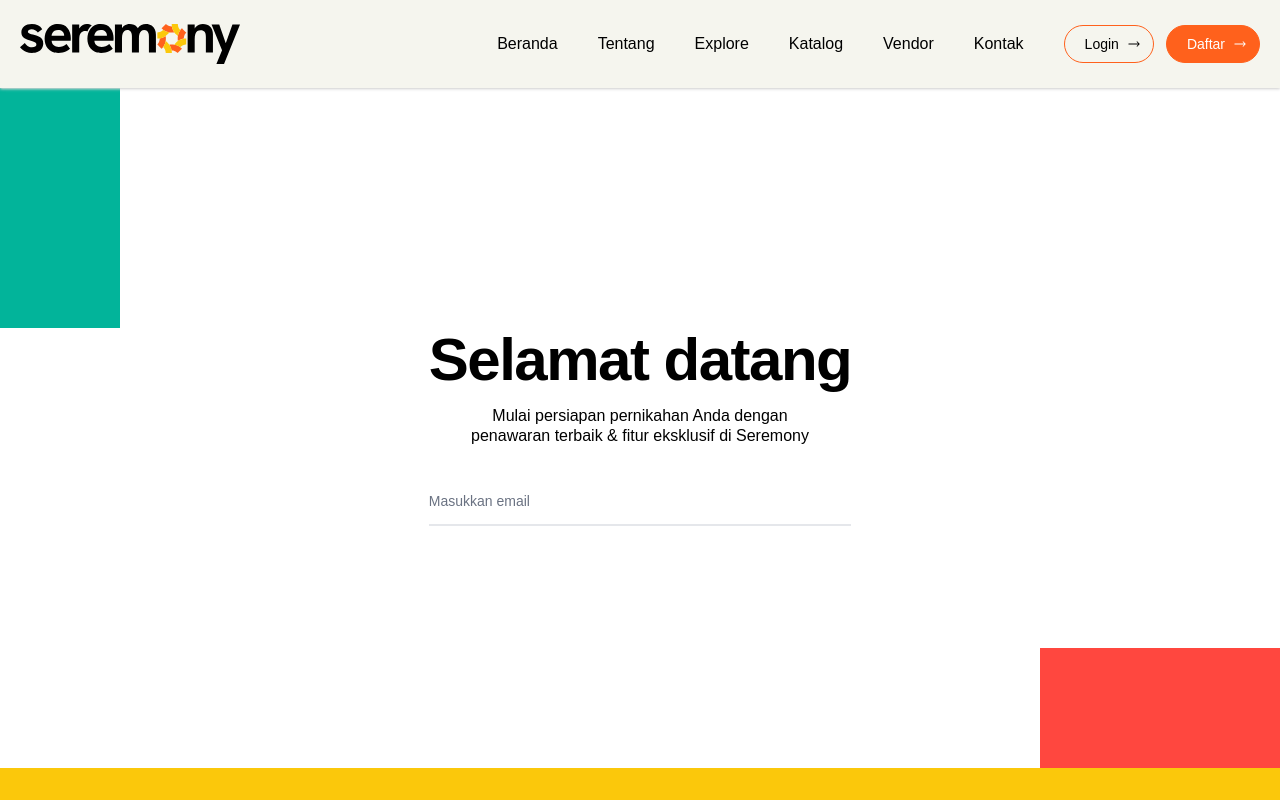
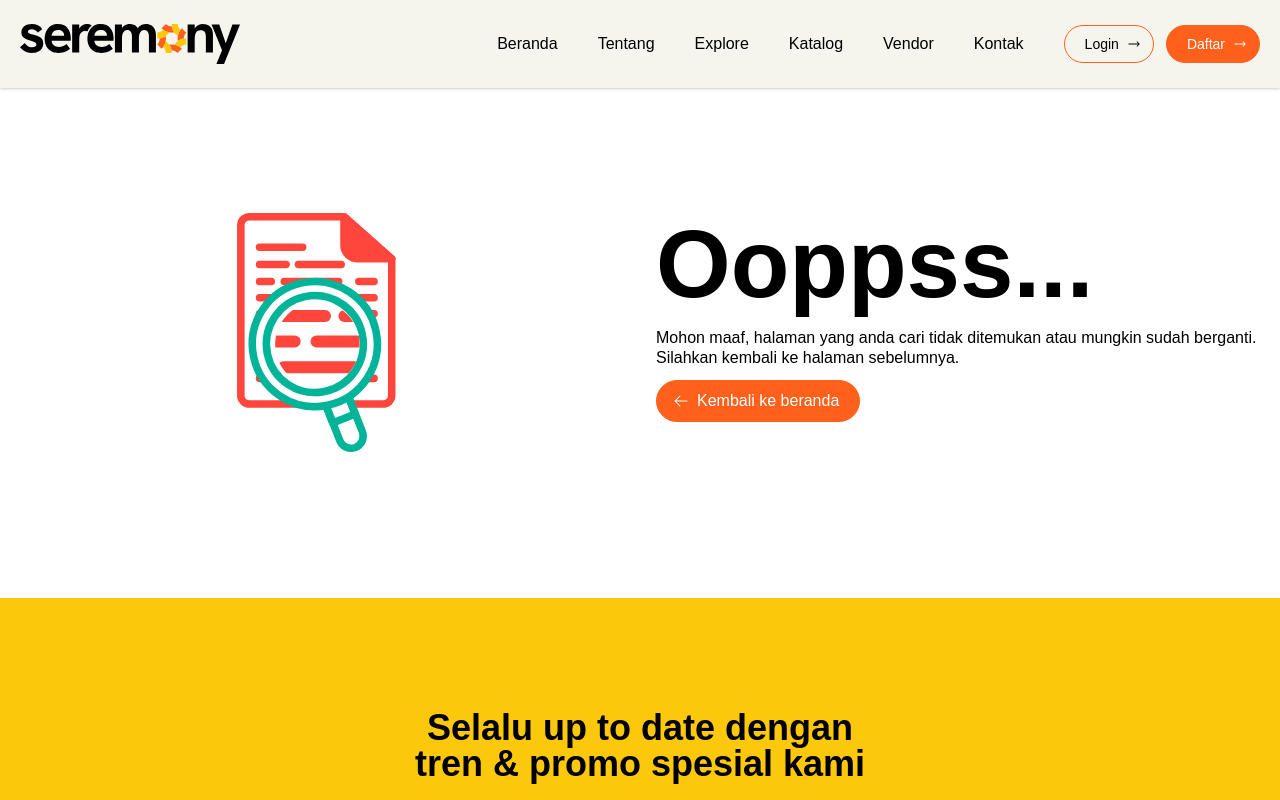
Before and after one commit to muhammadrizkipurba/seremony.id, a Next.js app: page /login in a window 1280 px wide. Shown: the top 800 px of the page. Built offline with nearby package versions, Linux system fonts and the light colour scheme; a web font is replaced by a local one.

Commit message:
[update] single product page layout and image update

```diff
--- a/app/explore/page.tsx
+++ b/app/explore/page.tsx
@@ -1,11 +1,38 @@
+'use client'
+import Link from 'next/link'
+import dynamic from 'next/dynamic';
+import { HiArrowLeft } from 'react-icons/hi2'
+import NotFoundLottie from '@/app/404-not-found.json';
 import MainLayout from '@/components/layout/MainLayout'
-import React from 'react'
+
+const LottiePlayer = dynamic(() => import('@/components/LottiePlayer'), {
+  ssr: false,
+});
 
 const ExplorePage = () => {
   return (
     <MainLayout>
-      <main className='custom-container py-20'>
-        <h1>Explore Package</h1>
+      <main className="min-h-[50vh] custom-container pb-32 pt-20">
+        <div className="grid grid-cols-1 lg:grid-cols-2 gap-8">
+          <div className="flex flex-col items-center lg:items-start justify-center h-full order-1 lg:order-2">
+            <h2 className="text-6xl lg:text-8xl font-bold">Ooppss...</h2>
+            <p className="max-w-2xl mt-4 leading-5 lg:text-left text-center">
+              Mohon maaf, halaman yang anda cari tidak ditemukan atau mungkin sudah berganti. Silahkan kembali ke halaman sebelumnya.
+            </p>
+            <div>
+              <Link href={"/"} className="inline-flex items-center gap-2 button-primary-orange ps-4 pe-5 py-2 mt-3 hover:font-bold">
+                <HiArrowLeft />
+                Kembali ke beranda
+              </Link>
+            </div>
+          </div>
+          <LottiePlayer
+            src={NotFoundLottie}
+            autoplay
+            loop
+            className='h-auto w-[60%] lg:w-[50%]'
+          />
+        </div>
       </main>
     </MainLayout>
   )
--- a/app/katalog/[slug]/PackageInfoDetails.tsx
+++ b/app/katalog/[slug]/PackageInfoDetails.tsx
@@ -24,7 +24,9 @@ const PackageInfoDetails = ({
                       <span className='mt-1'>{item.vendor_options[0]}</span>
                     </div>
                     <p className='mt-1'>{item.vendor_info.address}</p>
-                    <iframe src="https://www.google.com/maps/embed?pb=!1m18!1m12!1m3!1d3982.044611200672!2d98.64256817526511!3d3.577220850371502!2m3!1f0!2f0!3f0!3m2!1i1024!2i768!4f13.1!3m3!1m2!1s0x30312fed625b2493%3A0xc23df6a616b93f95!2sKINI%20SOCIAL%20CLUB!5e0!3m2!1sen!2sid!4v1767904921487!5m2!1sen!2sid" width="600" height="450" style={{border: 0}} className='w-full rounded-xl mt-4' allowFullScreen={false} loading="lazy" referrerPolicy="no-referrer-when-downgrade"></iframe>
+                    {item.vendor_info.google_map_location &&
+                      <iframe src={item.vendor_info.google_map_location} width="600" height="350" style={{border: 0}} className='w-full rounded-xl mt-4' allowFullScreen={false} loading="lazy" referrerPolicy="no-referrer-when-downgrade"></iframe>
+                    }
                   </li>
                 </ul>
                 : <ul className='grid grid-cols-1 md:grid-cols-2 gap-2 mt-2'>
--- a/app/katalog/[slug]/page.tsx
+++ b/app/katalog/[slug]/page.tsx
@@ -97,8 +97,7 @@ const SinglePackagePage = async ({ params }: { params: Promise<{ slug: string }>
         <main className='custom-container mt-7 mb-12'>
           <div className='grid grid-cols-1 lg:grid-cols-4 gap-10'>
             <div className='lg:col-span-3 min-h-[80vh]'>
-              <PackageImagesSlider bannerImages={bannerImages} />
-              <div className='mt-12 lg:mb-12'>
+              <div className='mt-5 lg:mb-12'>
                 <h1 className='text-4xl md:text-[40px] font-bold capitalize tracking-tight'>{packageData.package_name}</h1>
                 <div className="flex items-center my-2 gap-2 flex-wrap">
                   <div className="">
@@ -134,6 +133,7 @@ const SinglePackagePage = async ({ params }: { params: Promise<{ slug: string }>
                   }
                 </div>
               </div>
+              <PackageImagesSlider bannerImages={bannerImages} />
               <hr className='my-3 md:my-5'/>
               {packageData.package_overview &&
                 <div dangerouslySetInnerHTML={{__html: packageData.package_overview}} className='py-3 mt-5 text-justify lg:text-left' />
--- a/app/login/page.tsx
+++ b/app/login/page.tsx
@@ -1,32 +1,74 @@
+// import MainLayout from '@/components/layout/MainLayout'
+// import { Metadata } from 'next';
+// import React from 'react'
+// import LoginForm from './LoginForm';
+
+// export const metadata: Metadata = {
+//   title: "Seremony - Login",
+//   description: "Login ke portal customer untuk melihat data pemesanan",
+// };
+
+// const LoginPage = () => {
+
+//   return (
+//     <MainLayout>
+//       <main className='h-[85vh] relative custom-container'>
+//         <div className='bg-secondary-green w-[120px] h-60 absolute left-0 top-0 -z-10' />
+//         <div className='bg-secondary-red bg w-60 h-[120px] absolute right-0 bottom-0 bg-[url("/patterns/small-pattern-vertical.png")] bg-cover bg-center -z-10'/>
+//         <div className='flex items-center justify-center h-full'>
+//           <div className=''>
+//             <h1 className='text-5xl lg:text-6xl tracking-tight font-semibold'>Selamat datang</h1>
+//             <p className='text-center leading-5 mt-4'>
+//               Mulai persiapan pernikahan Anda dengan
+//               <br />
+//               penawaran terbaik & fitur eksklusif di Seremony
+//             </p>
+//             <div className='mt-8'>
+//               <LoginForm />
+//             </div>
+//           </div>
+//         </div>
+//       </main>
+//     </MainLayout>
+//   )
+// }
+
+// export default LoginPage
+
+'use client'
+import Link from 'next/link'
+import dynamic from 'next/dynamic';
+import { HiArrowLeft } from 'react-icons/hi2'
+import NotFoundLottie from '@/app/404-not-found.json';
 import MainLayout from '@/components/layout/MainLayout'
-import { Metadata } from 'next';
-import React from 'react'
-import LoginForm from './LoginForm';
 
-export const metadata: Metadata = {
-  title: "Seremony - Login",
-  description: "Login ke portal customer untuk melihat data pemesanan",
-};
+const LottiePlayer = dynamic(() => import('@/components/LottiePlayer'), {
+  ssr: false,
+});
 
 const LoginPage = () => {
-
   return (
     <MainLayout>
-      <main className='h-[85vh] relative custom-container'>
-        <div className='bg-secondary-green w-[120px] h-60 absolute left-0 top-0 -z-10' />
-        <div className='bg-secondary-red bg w-60 h-[120px] absolute right-0 bottom-0 bg-[url("/patterns/small-pattern-vertical.png")] bg-cover bg-center -z-10'/>
-        <div className='flex items-center justify-center h-full'>
-          <div className=''>
-            <h1 className='text-5xl lg:text-6xl tracking-tight font-semibold'>Selamat datang</h1>
-            <p className='text-center leading-5 mt-4'>
-              Mulai persiapan pernikahan Anda dengan
-              <br />
-              penawaran terbaik & fitur eksklusif di Seremony
+      <main className="min-h-[50vh] custom-container pb-32 pt-20">
+        <div className="grid grid-cols-1 lg:grid-cols-2 gap-8">
+          <div className="flex flex-col items-center lg:items-start justify-center h-full order-1 lg:order-2">
+            <h2 className="text-6xl lg:text-8xl font-bold">Ooppss...</h2>
+            <p className="max-w-2xl mt-4 leading-5 lg:text-left text-center">
+              Mohon maaf, halaman yang anda cari tidak ditemukan atau mungkin sudah berganti. Silahkan kembali ke halaman sebelumnya.
             </p>
-            <div className='mt-8'>
-              <LoginForm />
+            <div>
+              <Link href={"/"} className="inline-flex items-center gap-2 button-primary-orange ps-4 pe-5 py-2 mt-3 hover:font-bold">
+                <HiArrowLeft />
+                Kembali ke beranda
+              </Link>
             </div>
           </div>
+          <LottiePlayer
+            src={NotFoundLottie}
+            autoplay
+            loop
+            className='h-auto w-[60%] lg:w-[50%]'
+          />
         </div>
       </main>
     </MainLayout>
--- a/app/not-found.tsx
+++ b/app/not-found.tsx
@@ -1,5 +1,4 @@
 "use client"
-import React from 'react';
 import Link from "next/link";
 import dynamic from 'next/dynamic';
 import { HiArrowLeft } from "react-icons/hi2";
--- a/components/ui/icon-slider.tsx
+++ b/components/ui/icon-slider.tsx
@@ -1,6 +1,5 @@
 "use client"
 import Image from 'next/image';
-import React from 'react'
 import Slider from 'react-infinite-logo-slider'
 
 type Props = {
@@ -26,7 +25,7 @@ const IconSlider = ({
       {icons.map((item, idx) => {
         return (
           <Slider.Slide key={`icon-slide-${idx}`}>
-            <Image src={`/vendors-logo/${item.logo}`} alt="" className='w-auto h-15' width={120} height={100} />
+            <Image src={`/vendors-logo/${item.logo}`} alt="" className='w-auto h-20 mx-auto' width={120} height={100} />
           </Slider.Slide>
         )
       })}
--- a/constant/index.ts
+++ b/constant/index.ts
@@ -69,10 +69,10 @@ export const ContactInfo = {
 };
 
 export const SocialMediaAccounts = [
-  { name: "instagram", link: "https://instagram.com/seremony.hub"},
-  { name: "tiktok", link: "https://instagram.com/@seremony.hub"},
-  { name: "facebook", link: "https://instagram.com/seremony.hub"},
-  { name: "youtube", link: "https://instagram.com/seremonyhub"},
+  { name: "instagram", link: "https://instagram.com/seremony.moments"},
+  { name: "tiktok", link: "https://instagram.com/@seremony.moments"},
+  // { name: "facebook", link: "https://instagram.com/seremony.hub"},
+  // { name: "youtube", link: "https://instagram.com/seremonyhub"},
 ];
 
 export const FAQs = [
```
